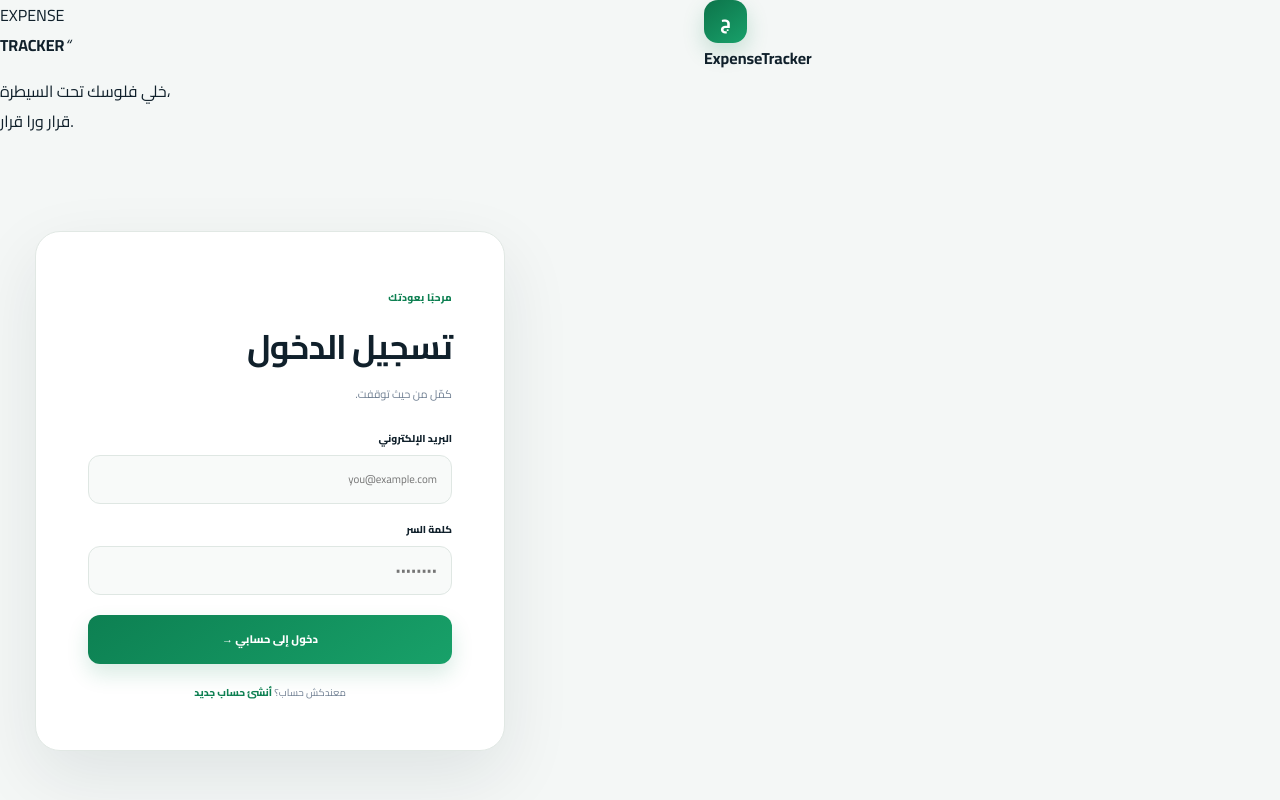
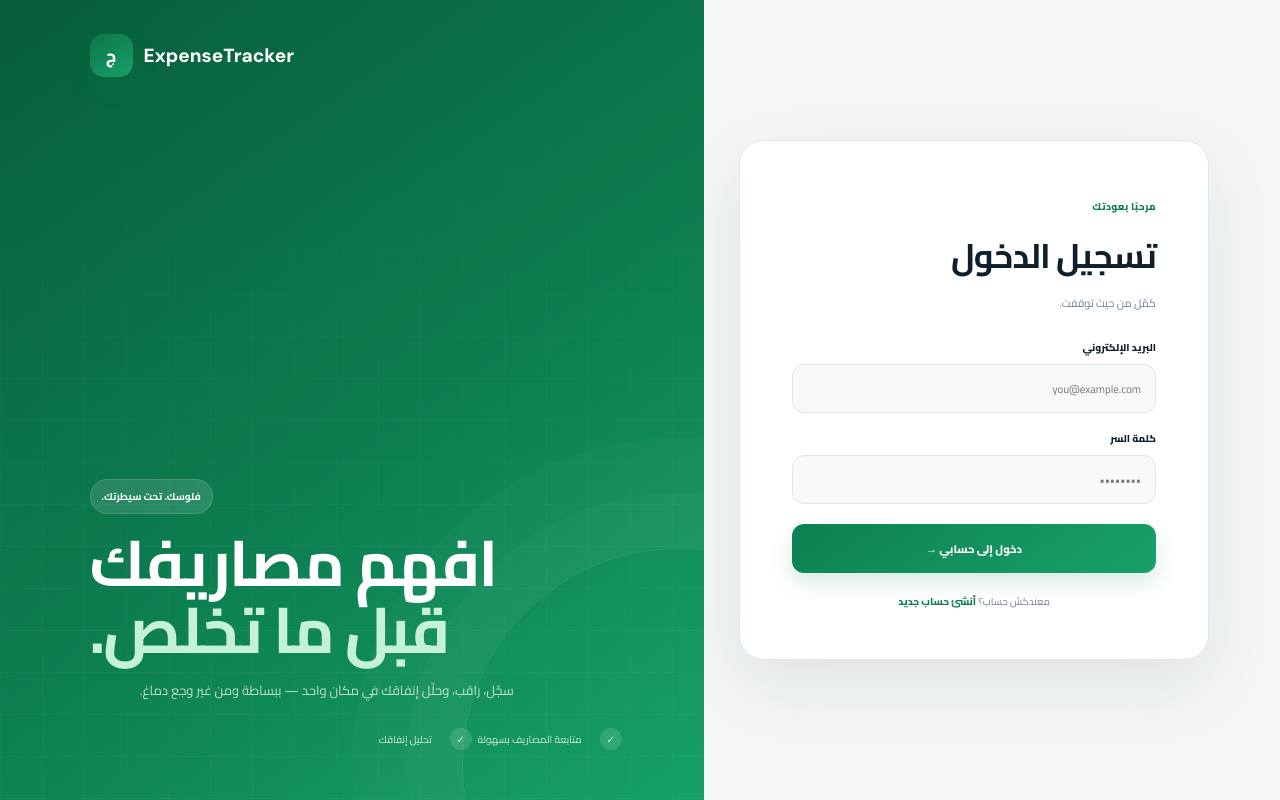
Before and after one commit to AmrTaha100/expense-tracker, a React (Vite) app in the folder frontend/: page /login in a window 1280 px wide. Built offline with nearby package versions, Linux system fonts and the light colour scheme.

Commit message:
Redesign login experience

```diff
--- a/frontend/src/pages/Login.jsx
+++ b/frontend/src/pages/Login.jsx
@@ -5,11 +5,27 @@ import { useAuth } from '../context/AuthContext';
 export default function Login() {
   const [email,setEmail]=useState(''); const [password,setPassword]=useState(''); const [error,setError]=useState(''); const [loading,setLoading]=useState(false);
   const { login }=useAuth(); const navigate=useNavigate();
-  const submit=async(e)=>{e.preventDefault();setError('');setLoading(true);try{await login(email,password);navigate('/dashboard')}catch(err){setError(err.response?.data?.message||'الإيميل أو كلمة السر غير صحيحة.')}finally{setLoading(false)}};
+
+  const submit=async(e)=>{
+    e.preventDefault(); setError(''); setLoading(true);
+    try { await login(email,password); navigate('/dashboard'); }
+    catch(err){ setError(err.response?.data?.message||'الإيميل أو كلمة السر غير صحيحة.'); }
+    finally{ setLoading(false); }
+  };
+
   return <div className="auth-page">
-    <div className="auth-decoration"><span>EXPENSE<br/><b>TRACKER</b></span><i>“</i><p>خلي فلوسك تحت السيطرة،<br/>قرار ورا قرار.</p></div>
-    <div className="auth-brand"><span className="brand-mark large">ج</span><strong>ExpenseTracker</strong></div>
+    <div className="auth-showcase">
+      <div className="showcase-brand"><span className="brand-mark large">ج</span><strong>ExpenseTracker</strong></div>
+      <div className="showcase-content">
+        <span>فلوسك. تحت سيطرتك.</span>
+        <h2>افهم مصاريفك<br/><b>قبل ما تخلص.</b></h2>
+        <p>سجّل، راقب، وحلّل إنفاقك في مكان واحد — ببساطة ومن غير وجع دماغ.</p>
+        <div className="showcase-points"><i>✓</i> متابعة المصاريف بسهولة <i>✓</i> تحليل إنفاقك</div>
+      </div>
+      <div className="showcase-grid" />
+    </div>
     <form className="auth-form" onSubmit={submit}>
+      <div className="mobile-auth-brand"><span className="brand-mark large">ج</span><strong>ExpenseTracker</strong></div>
       <div className="auth-heading"><span className="eyebrow">مرحبًا بعودتك</span><h1>تسجيل الدخول</h1><p>كمّل من حيث توقفت.</p></div>
       {error&&<p className="error" role="alert">{error}</p>}
       <label className="auth-field"><span>البريد الإلكتروني</span><input type="email" placeholder="you@example.com" value={email} onChange={e=>setEmail(e.target.value)} autoComplete="email" required/></label>
```
